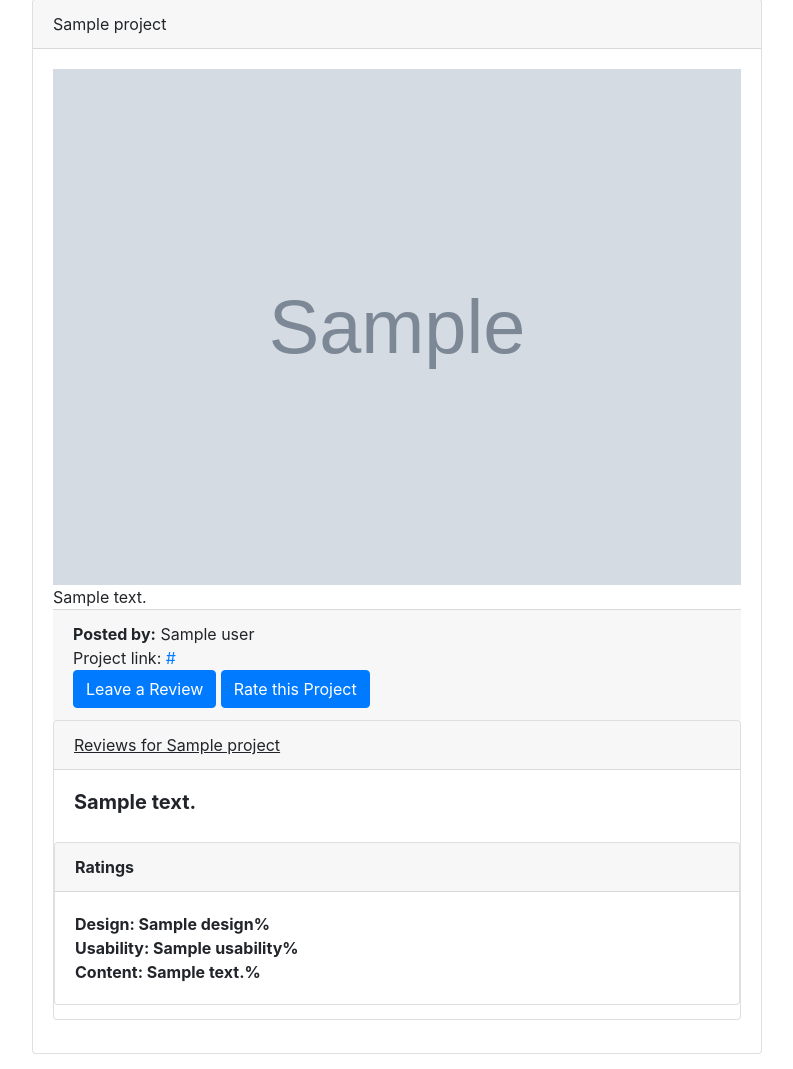
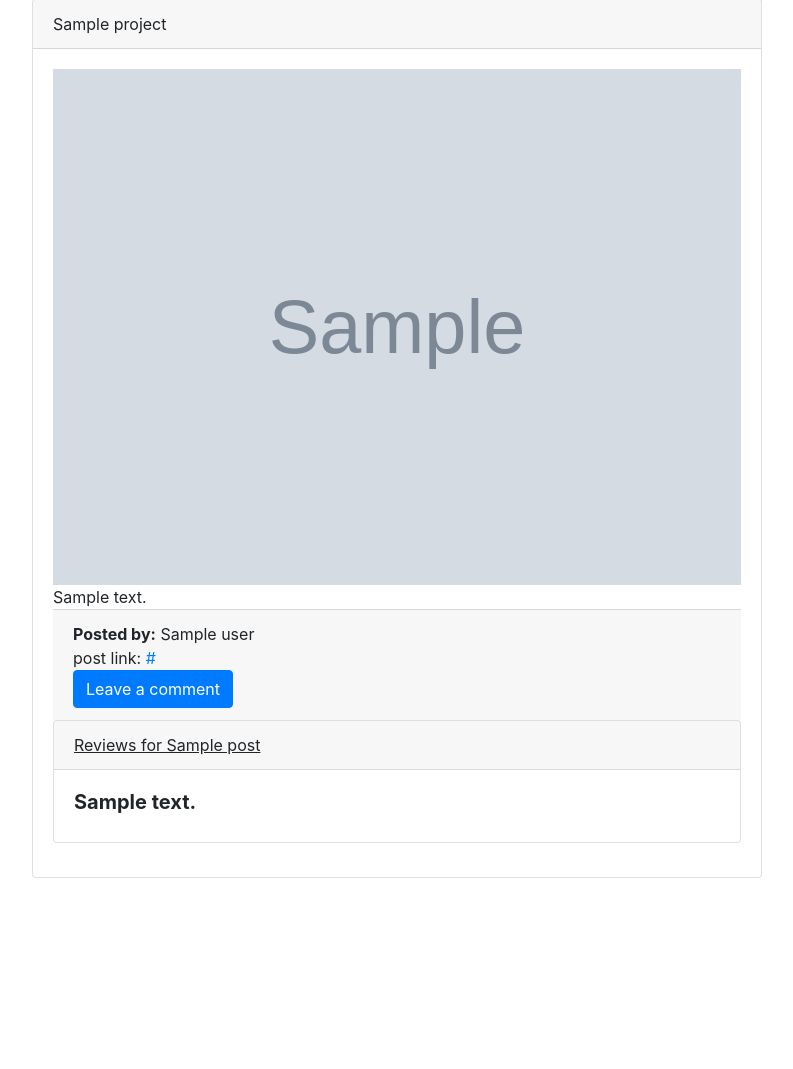
Before and after one commit to antonymburia/MyHood, a Django app: template hood/templates/post.html in a window 1280 px wide. Shown: the part 87-1156 px from the top of the page, without its empty margins (243-1036 px from the left). After the commit the page ends 965 px from the top, so only its background shows below. Run offline with Django 3.2, Linux system fonts and the light colour scheme; the template is opened without the code that fills it: most values are stand-ins (such as "Sample title", 1, 10 or a date in 2020); grey boxes marked "Sample" are stand-in pictures; one stand-in notice (Sample message) is shown; some libraries are stand-ins or nearby versions; some web fonts are replaced.

Commit message:
modify views and update post template file

```diff
--- a/hood/templates/post.html
+++ b/hood/templates/post.html
@@ -18,16 +18,15 @@
      {{project.title}}
     </div>
     <div class="card-body">
-     <img width="100%" src=" {{project.image.url}}" alt="{{post.name}}">
+     <img width="100%" src=" {{post.image.url}}" alt="{{post.name}}">
      <div class="description">
-      {{project.description}}
+      {{post.description}}
      </div>
      <div class="card-footer">
-      <b>Posted by:</b> {{project.user}} <br>
-      Project link: <a href=" {{project.link}} "> {{project.link}} </a> <br>
-      <a href="{%url 'comment' project.id%}" class="btn btn-primary" style="text-align: center;">Leave a Review</a>
-      <button type="button" class="btn btn-primary" data-bs-toggle="modal" data-bs-target="#myModal">Rate this Project
-      </button>
+      <b>Posted by:</b> {{post.user}} <br>
+      post link: <a href=" {{post.link}} "> {{post.link}} </a> <br>
+      <a href="{%url 'comment' post.id%}" class="btn btn-primary" style="text-align: center;">Leave a comment</a>
+
      </div>
 
 
@@ -35,7 +34,7 @@
      <div class="card">
       <div class="">
        <div class="card-header">
-        <u> Reviews for {{project.title}} </u>
+        <u> Reviews for {{post.title}} </u>
        </div>
        <div class="card-body">
         {% for comment in comments%}
@@ -44,17 +43,6 @@
         <p>this project has no reviews </p>
         {%endfor%}
 
-       </div>
-
-       <div class="card">
-        <div class="card-header">
-         <b>Ratings</b>
-        </div>
-        <div class="card-body">
-         <b>Design: {{design}}% </b> <br>
-         <b>Usability: {{usability}}% </b> <br>
-         <b>Content: {{content}}% </b> <br>
-        </div>
        </div>
 
       </div>
@@ -68,77 +56,6 @@
 </div>
 
 
-<!-- The Modal -->
-<div class="modal" id="myModal">
- <div class="modal-dialog">
-  <div class="modal-content">
-
-   <!-- Modal Header -->
-   <div class="modal-header">
-    <h4 class="modal-title">Rate </h4>
-    <button type="button" class="btn-close" data-bs-dismiss="modal"></button>
-   </div>
-
-   <!-- Modal body -->
-   <div class="modal-body">
-    <form action=" {%url 'ratings' project.id  %}" method="POST">
-     {% csrf_token %}
-     <h2>Design</h2>
-     <input type="radio" name="design" id="design" value="1">1
-     <input type="radio" name="design" id="design" value="2">2
-     <input type="radio" name="design" id="design" value="3">3
-     <input type="radio" name="design" id="design" value="4">4
-     <input type="radio" name="design" id="design" value="5">5
-     <input type="radio" name="design" id="design" value="6">6
-     <input type="radio" name="design" id="design" value="7">7
-     <input type="radio" name="design" id="design" value="8">8
-     <input type="radio" name="design" id="design" value="9">9
-     <input type="radio" name="design" id="design" value="10">10 <br>
-
-     <h2>Content</h2>
-     <input type="radio" name="content" id="design" value="1">1
-     <input type="radio" name="content" id="design" value="2">2
-     <input type="radio" name="content" id="design" value="3">3
-     <input type="radio" name="content" id="design" value="4">4
-     <input type="radio" name="content" id="design" value="5">5
-     <input type="radio" name="content" id="design" value="6">6
-     <input type="radio" name="content" id="design" value="7">7
-     <input type="radio" name="content" id="design" value="8">8
-     <input type="radio" name="content" id="design" value="9">9
-     <input type="radio" name="content" id="design" value="10">10 <br>
-
-     <h2>Usability</h2>
-     <input type="radio" name="usability" id="design" value="1">1
-     <input type="radio" name="usability" id="design" value="2">2
-     <input type="radio" name="usability" id="design" value="3">3
-     <input type="radio" name="usability" id="design" value="4">4
-     <input type="radio" name="usability" id="design" value="5">5
-     <input type="radio" name="usability" id="design" value="6">6
-     <input type="radio" name="usability" id="design" value="7">7
-     <input type="radio" name="usability" id="design" value="8">8
-     <input type="radio" name="usability" id="design" value="9">9
-     <input type="radio" name="usability" id="design" value="10">10 <br>
-
-     <input type="submit" class="btn-success" style="margin-left: 30%;" value="Rate"> {% for message in messages %}
-
-     <h2> {{message}} </h2>
-     {% endfor %}
-
-    </form>
-   </div>
-
-
-  </div>
-  <!-- Modal footer -->
-  <div class="modal-footer">
-   <button type="button" class="btn btn-danger" data-bs-dismiss="modal">Close</button>
-  </div>
- </div>
-
-
-
-</div>
-
 
 
 <style>
--- a/hood/urls.py
+++ b/hood/urls.py
@@ -7,4 +7,5 @@ urlpatterns=[
    path('profile/',views.profile,name = 'profile'),
    path('comment/<int:id>/',views.comment,name='comment'),
    path('newpost/',views.new_post,name='newpost'),
+   path('post/<int:id>/',views.post,name='post'),
 ]
```
Also changed, not shown: hood/templates/comment.html (added, +24 -0 lines), hood/views.py (+1 -16 lines).
